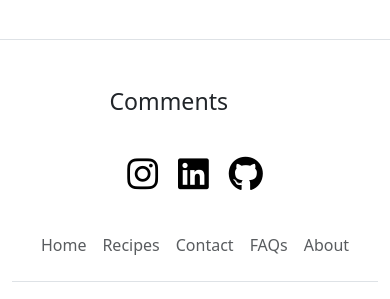
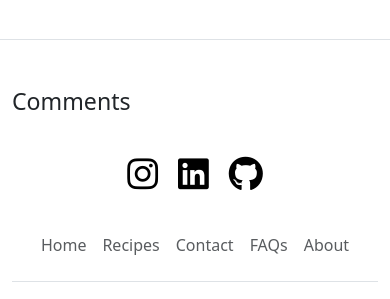
Before and after one commit to semihsrdr/Food-Blog-Website, a Flask app: template templates/food-detail.html in a window 390 px wide. Shown: the part 663-962 px from the top of the page. Run offline with Flask 3, Linux system fonts and the light colour scheme; the template is opened without the code that fills it: values that come from a table or form of the project are taken from there, others are empty; some libraries are stand-ins or nearby versions.

Commit message:
Update Comment Section

```diff
--- a/templates/food-detail.html
+++ b/templates/food-detail.html
@@ -23,7 +23,7 @@
         </div>
         {% endif %}
       </div>
-        <div class="container col-6 text-left">
+        <div class="container col-sm-10 col-md-6 col-lg-6 col-xl-6 col-xxl-6 text-left">
             {% if current_user.is_authenticated %}
                 {{ ckeditor.load() }}
                 {{ render_form(form) }}
```
